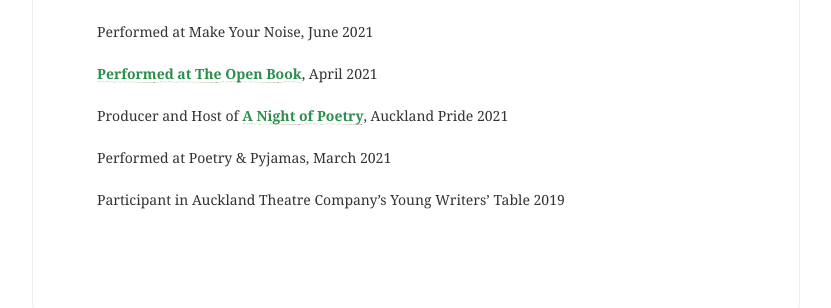
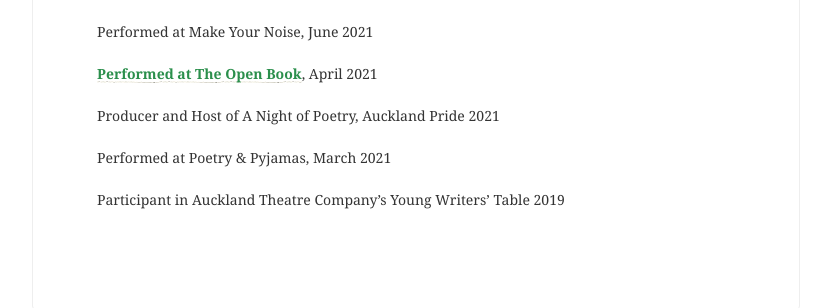
Before and after one commit to lilyholloway/lilyholloway.github.io, a Jekyll site: the page built from cv.md, in a window 1280 px wide and 900 px high, scrolled down 2675 px. Shown: the part 517-825 px from the top of the window, without its empty margins (224-1055 px from the left). Built offline with Jekyll 4.4.1, drawn with Linux system fonts in a browser that asks for light colours; nearby versions of some CDN libraries.

Commit message:
Update cv.md

```diff
--- a/cv.md
+++ b/cv.md
@@ -141,7 +141,7 @@
 <br>
 <b><a href="https://theopenbook.co.nz/events/2021/4/25/poet-poet-poet">Performed at The Open Book</a></b>, April 2021<br>
 <br>
-Producer and Host of <b><a href="https://aucklandpride.org.nz/a-night-of-poetry/">A Night of Poetry</a></b>, Auckland Pride 2021<br>
+Producer and Host of A Night of Poetry, Auckland Pride 2021<br>
 <br>
 Performed at Poetry & Pyjamas, March 2021<br>
 <br>
```
